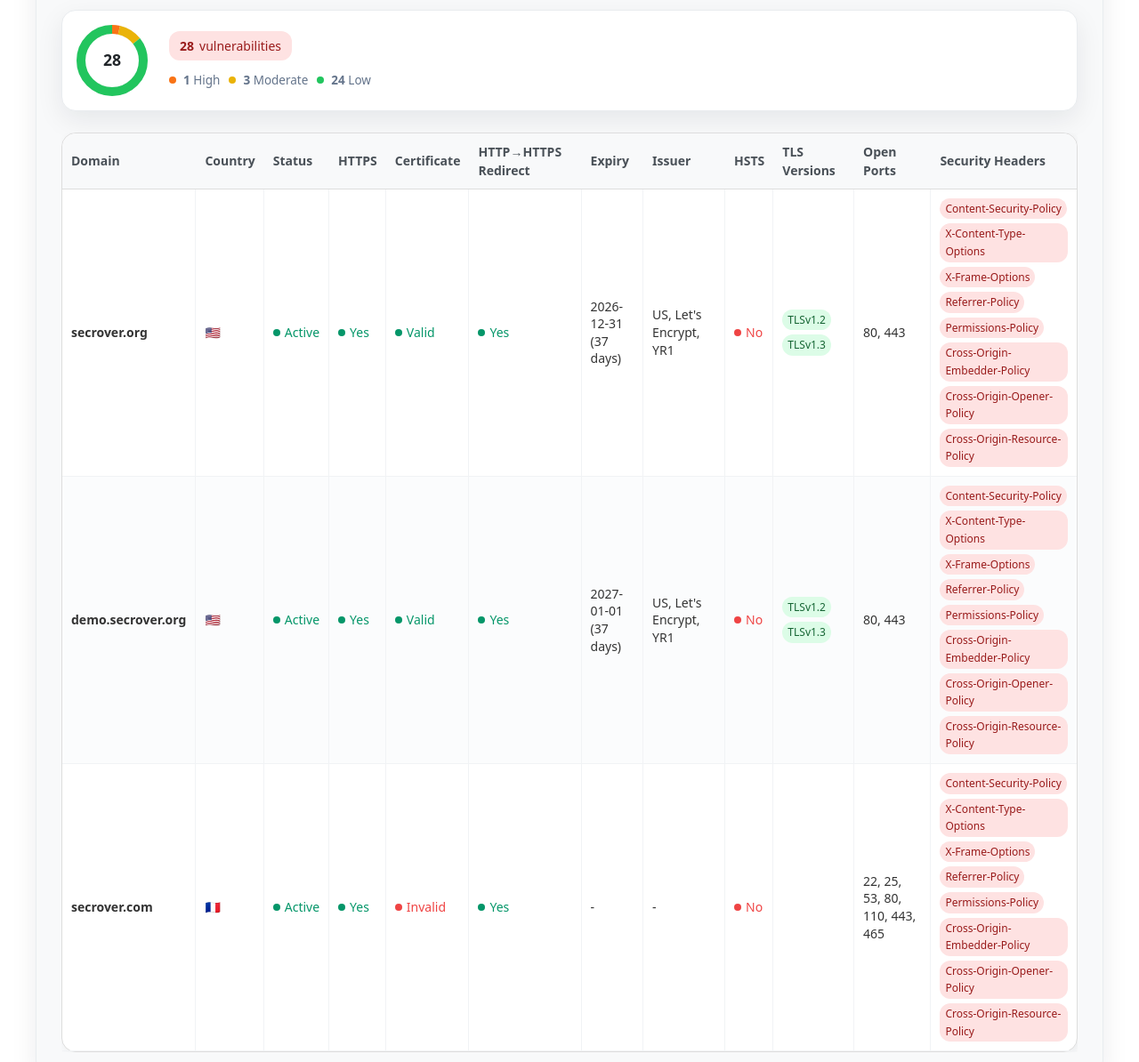
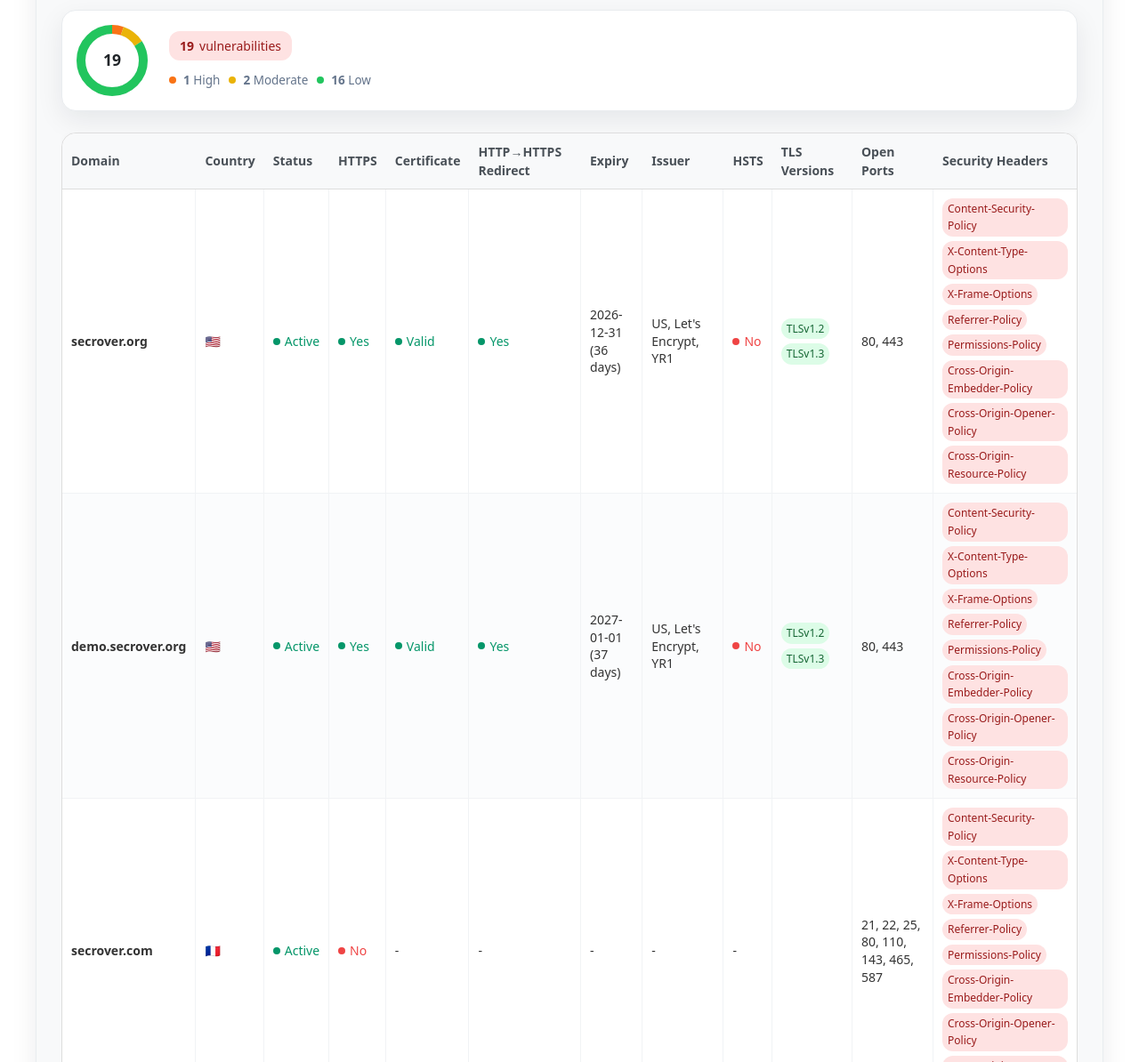
Before and after one commit to Secrover/secrover-demo, a plain HTML site: page docs/domains_report.html in a window 1280 px wide. Shown: the part 286-1480 px from the top of the page at 89% size. Drawn offline with Linux system fonts and the light colour scheme.

Commit message:
Daily secrover scan: 2026-11-25 11:54:42

```diff
--- a/docs/domains_report.html
+++ b/docs/domains_report.html
@@ -659,7 +659,7 @@
                 <div id="audit-info">
                     <p class="audit-info">
                         <em>
-                            Audit run on 2026-11-24 13:05 with
+                            Audit run on 2026-11-25 11:54 with
                             <span class="tooltip-link">
                                 Secrover 0.13.0
                                 <span class="tooltip">
@@ -692,7 +692,7 @@
 
 
 
-    <svg class="donut" width="80" height="80" viewBox="0 0 80 80" role="img" aria-label="28 issues">
+    <svg class="donut" width="80" height="80" viewBox="0 0 80 80" role="img" aria-label="19 issues">
         <circle cx="40.0" cy="40.0" r="35.0" fill="none" stroke="#e9ecef" stroke-width="10"/>
 
 
@@ -701,7 +701,7 @@
 
                 <circle cx="40.0" cy="40.0" r="35.0" fill="none"
                         stroke="#f97316" stroke-width="10"
-                        stroke-dasharray="7.854 219.911"
+                        stroke-dasharray="11.574 219.911"
                         stroke-dashoffset="0.0"
                         transform="rotate(-90 40.0 40.0)"/>
 
@@ -712,8 +712,8 @@
 
                 <circle cx="40.0" cy="40.0" r="35.0" fill="none"
                         stroke="#eab308" stroke-width="10"
-                        stroke-dasharray="23.562 219.911"
-                        stroke-dashoffset="-7.854"
+                        stroke-dasharray="23.149 219.911"
+                        stroke-dashoffset="-11.574"
                         transform="rotate(-90 40.0 40.0)"/>
 
 
@@ -723,18 +723,18 @@
 
                 <circle cx="40.0" cy="40.0" r="35.0" fill="none"
                         stroke="#22c55e" stroke-width="10"
-                        stroke-dasharray="188.496 219.911"
-                        stroke-dashoffset="-31.416"
+                        stroke-dasharray="185.189 219.911"
+                        stroke-dashoffset="-34.723"
                         transform="rotate(-90 40.0 40.0)"/>
 
 
 
-        <text x="50%" y="52%" text-anchor="middle" dominant-baseline="middle" class="donut-total">28</text>
+        <text x="50%" y="52%" text-anchor="middle" dominant-baseline="middle" class="donut-total">19</text>
     </svg>
 
                 <div>
                     <span class="badge badge-error">
-                        <strong>28</strong> vulnerabilities
+                        <strong>19</strong> vulnerabilities
                     </span>
                     <div class="severity-dots mt-20">
 
@@ -749,7 +749,7 @@
                         <span class="severity-dot">
                             <span class="dot dot-moderate"></span>
                             <span>
-                                <strong>3</strong>
+                                <strong>2</strong>
                                 Moderate
                             </span>
                         </span>
@@ -757,7 +757,7 @@
                         <span class="severity-dot">
                             <span class="dot dot-low"></span>
                             <span>
-                                <strong>24</strong>
+                                <strong>16</strong>
                                 Low
                             </span>
                         </span>
@@ -832,7 +832,7 @@
                         <td>
                             2026-12-31<br>
 
-                                (37 days)
+                                (36 days)
 
                         </td>
                         <td>
@@ -1063,30 +1063,20 @@
                         </td>
                         <td>
 
-                                <div class="d-flex success">
-                                    <span class="dot dot-success"></span>
-                                    Yes
+                                <div class="d-flex error">
+                                    <span class="dot dot-error"></span>
+                                    No
                                 </div>
 
                         </td>
                         <td>
 
-
-                                    <div class="d-flex error">
-                                        <span class="dot dot-error"></span>
-                                        Invalid
-                                    </div>
-
+                                -
 
                         </td>
                         <td>
 
-
-                                    <div class="d-flex success">
-                                        <span class="dot dot-success"></span>
-                                        Yes
-                                    </div>
-
+                                -
 
                         </td>
                         <td>
@@ -1100,12 +1090,7 @@
                         </td>
                         <td>
 
-
-                                    <div class="d-flex error">
-                                        <span class="dot dot-error"></span>
-                                        No
-                                    </div>
-
+                                -
 
                         </td>
                         <td class="limit-size">
@@ -1114,7 +1099,7 @@
                         <td>
 
 
-                                    22, 25, 53, 80, 110, 443, 465
+                                    21, 22, 25, 80, 110, 143, 465, 587
 
 
                         </td>
```
Also changed, not shown: docs/code_report.html (+1 -1 lines), docs/dependencies_report.html (+1 -1 lines), docs/index.html (+14 -14 lines).
